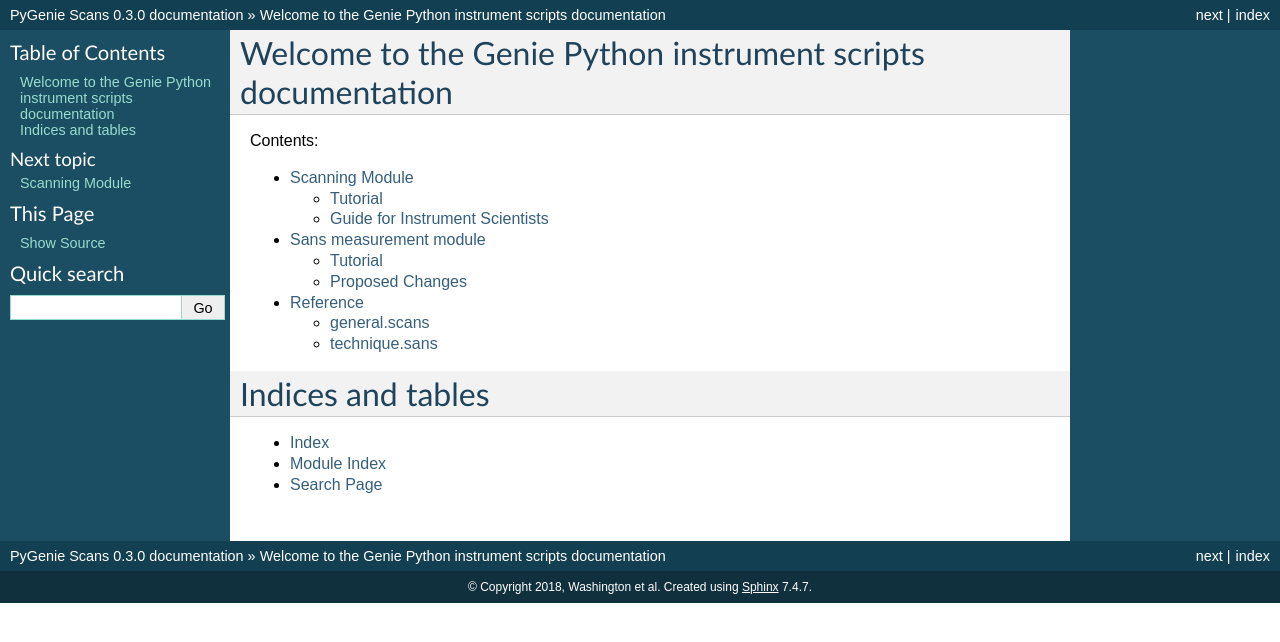
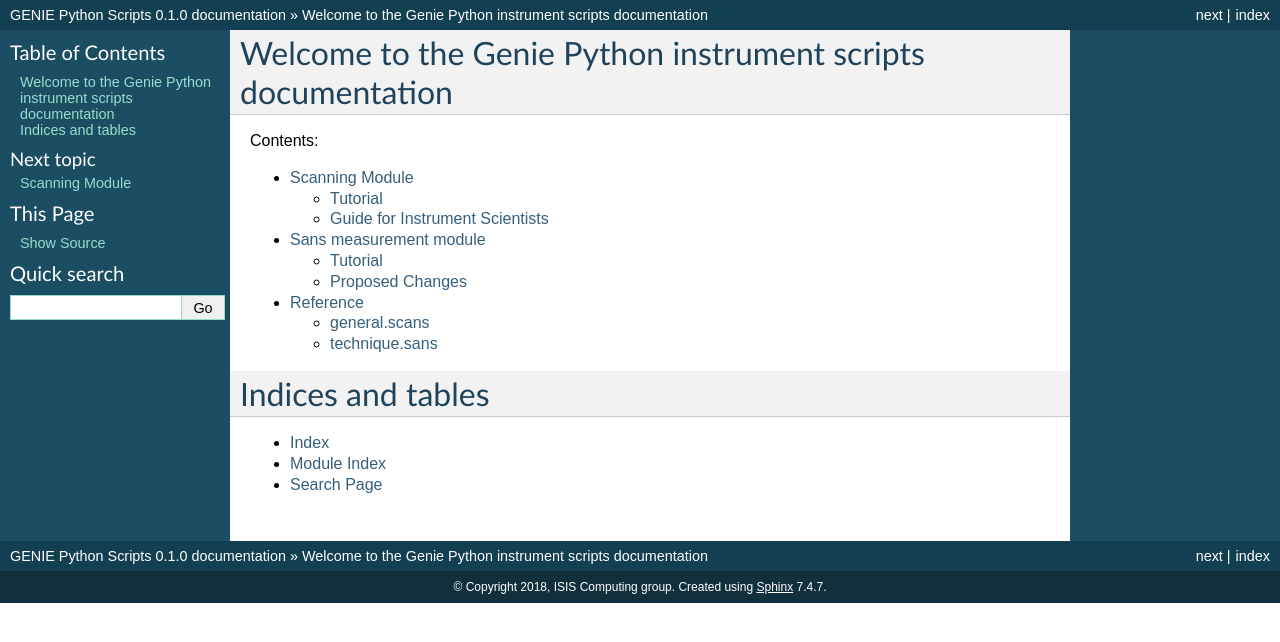
Before and after one commit to ISISNeutronMuon/InstrumentScripts, a Sphinx documentation site: the page built from doc/source/index.rst, in a window 1280 px wide. Shown: the top 642 px of the page. Built offline with Sphinx 7.4.7, drawn with Linux system fonts in a browser that asks for light colours.

Commit message:
Update metadata in conf.py for docs

```diff
--- a/doc/source/conf.py
+++ b/doc/source/conf.py
@@ -48,17 +48,17 @@
 master_doc = 'index'
 
 # General information about the project.
-project = u'PyGenie Scans'
-copyright = u'2018, Washington et al'
+project = u'GENIE Python Scripts'
+copyright = u'2018, ISIS Computing group'
 
 # The version info for the project you're documenting, acts as replacement for
 # |version| and |release|, also used in various other places throughout the
 # built documents.
 #
 # The short X.Y version.
-version = '0.3.0'
+version = '0.1.0'
 # The full version, including alpha/beta/rc tags.
-release = '0.3.0'
+release = '0.1.0'
 
 # The language for content autogenerated by Sphinx. Refer to documentation
 # for a list of supported languages.
@@ -240,8 +240,8 @@
 # One entry per manual page. List of tuples
 # (source start file, name, description, authors, manual section).
 man_pages = [
-    ('index', 'pygeniescans', u'PyGenie Scans Documentation',
-     [u'Washington et al'], 1)
+    ('index', 'geniepythonscripts', u'GENIE Python Scripts',
+     [u'ISIS Computing Group'], 1)
 ]
 
 # If true, show URL addresses after external links.
@@ -254,8 +254,8 @@
 # (source start file, target name, title, author,
 #  dir menu entry, description, category)
 texinfo_documents = [
-  ('index', 'PyGenieScans', u'PyGenie Scans Documentation',
-   u'Washington et al', 'PyGenieScans', 'One line description of project.',
+  ('index', 'geniepythonscripts', u'GENIE Python Scripts',
+   u'ISIS Computing Group', 'GENIE Python Scripts', 'Scripts for instruments at the ISIS Neutron and Muon source',
    'Miscellaneous'),
 ]
 
```
